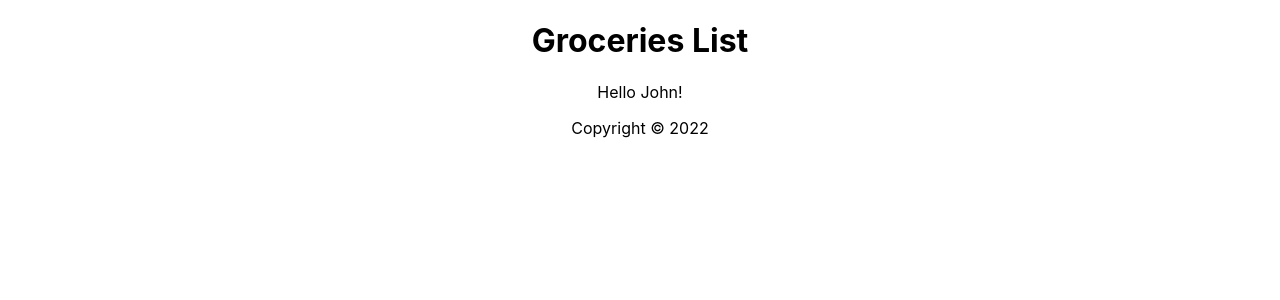
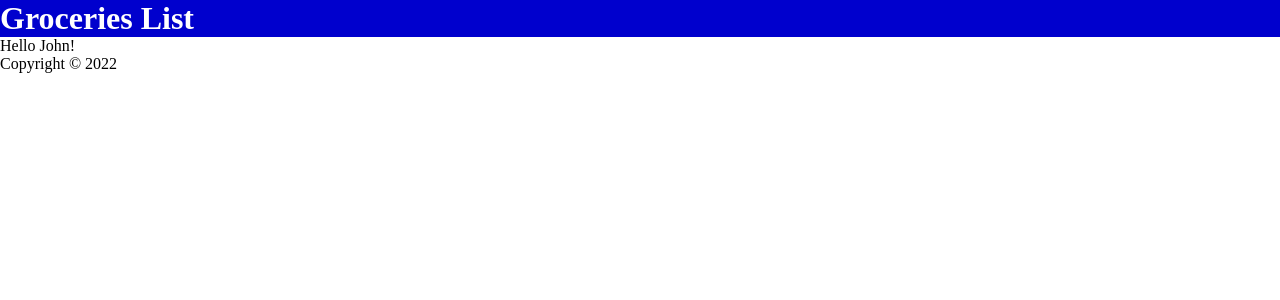
Before and after one commit to GUchechi/g-groceries-list, a React (Create React App) app: page / in a window 1280 px wide. Shown: the top 300 px of the page. Built offline with nearby package versions, Linux system fonts and the light colour scheme.

Commit message:
react styling

```diff
--- a/src/App.css
+++ /dev/null
@@ -1,38 +0,0 @@
-.App {
-  text-align: center;
-}
-
-.App-logo {
-  height: 40vmin;
-  pointer-events: none;
-}
-
-@media (prefers-reduced-motion: no-preference) {
-  .App-logo {
-    animation: App-logo-spin infinite 20s linear;
-  }
-}
-
-.App-header {
-  background-color: #282c34;
-  min-height: 100vh;
-  display: flex;
-  flex-direction: column;
-  align-items: center;
-  justify-content: center;
-  font-size: calc(10px + 2vmin);
-  color: white;
-}
-
-.App-link {
-  color: #61dafb;
-}
-
-@keyframes App-logo-spin {
-  from {
-    transform: rotate(0deg);
-  }
-  to {
-    transform: rotate(360deg);
-  }
-}
--- a/src/App.js
+++ b/src/App.js
@@ -1,4 +1,4 @@
-import './App.css';
+
 import Content from './Content';
 import Footer from './Footer';
 import Header from './Header';
--- a/src/Header.jsx
+++ b/src/Header.jsx
@@ -1,8 +1,12 @@
 import React from 'react'
 
 const Header = () => {
+  const headerStyle = {
+    backgroundColor: "mediumBlue",
+    color: '#fff'
+  }
   return (
-    <header>
+    <header style={headerStyle}>
         <h1>Groceries List</h1>
     </header>
   )
--- a/src/index.css
+++ b/src/index.css
@@ -1,13 +1,5 @@
-body {
+* {
   margin: 0;
-  font-family: -apple-system, BlinkMacSystemFont, 'Segoe UI', 'Roboto', 'Oxygen',
-    'Ubuntu', 'Cantarell', 'Fira Sans', 'Droid Sans', 'Helvetica Neue',
-    sans-serif;
-  -webkit-font-smoothing: antialiased;
-  -moz-osx-font-smoothing: grayscale;
+  padding: 0;
+  box-sizing: border-box;
 }
-
-code {
-  font-family: source-code-pro, Menlo, Monaco, Consolas, 'Courier New',
-    monospace;
-}
```
